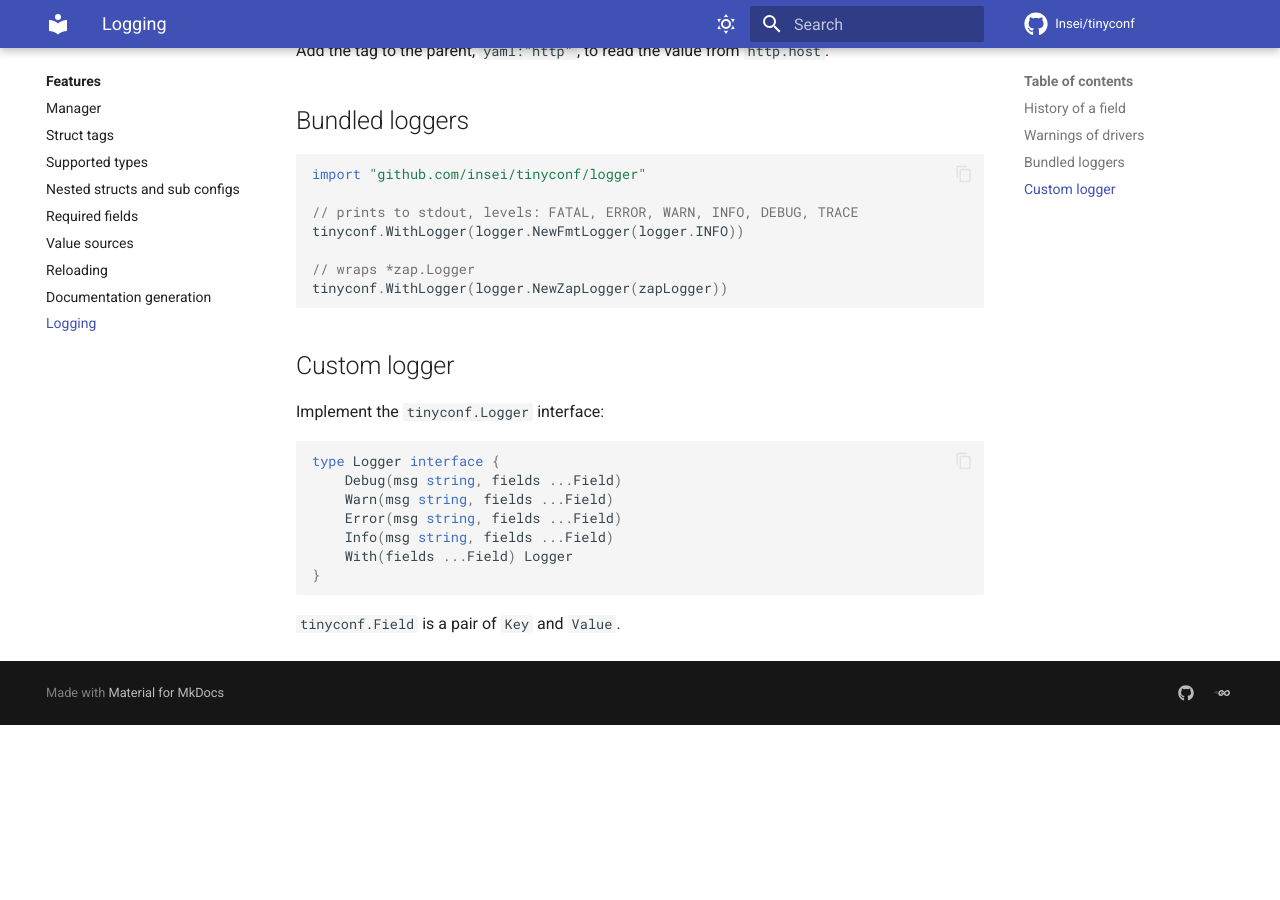
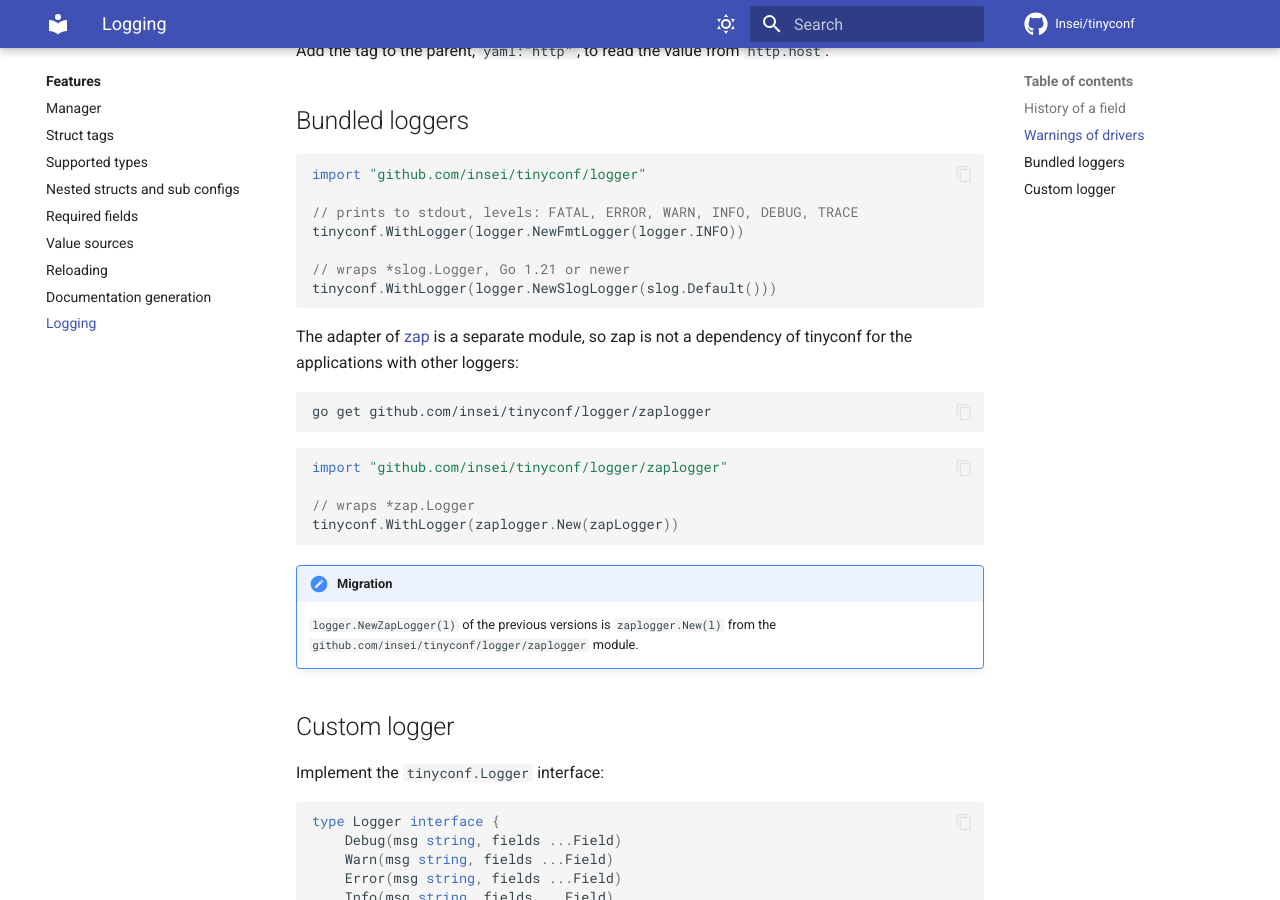
Before and after one commit to Insei/tinyconf, an MkDocs documentation site: the page built from docs/features/logging.md, in a window 1280 px wide and 900 px high, scrolled down 1987 px. Built offline with MkDocs 1.6.1 and Material for MkDocs 9.7.7, drawn with Linux system fonts in a browser that asks for light colours; comment, search, counter and statistics services are not loaded; before the commit the page ends 2712 px from its top, so only the background shows below that.

Commit message:
docs: describe slog and zap loggers and the migration from NewZapLogger
Signed-off-by: Dmitriy Aleksandrov <goodmobiledevices@gmail.com>

````diff
--- a/docs/features/logging.md
+++ b/docs/features/logging.md
@@ -69,9 +69,25 @@
 // prints to stdout, levels: FATAL, ERROR, WARN, INFO, DEBUG, TRACE
 tinyconf.WithLogger(logger.NewFmtLogger(logger.INFO))
 
+// wraps *slog.Logger, Go 1.21 or newer
+tinyconf.WithLogger(logger.NewSlogLogger(slog.Default()))
+```
+
+The adapter of [zap](https://github.com/uber-go/zap) is a separate module, so zap is not a dependency of tinyconf for the applications with other loggers:
+
+```bash
+go get github.com/insei/tinyconf/logger/zaplogger
+```
+
+```go
+import "github.com/insei/tinyconf/logger/zaplogger"
+
 // wraps *zap.Logger
-tinyconf.WithLogger(logger.NewZapLogger(zapLogger))
+tinyconf.WithLogger(zaplogger.New(zapLogger))
 ```
+
+!!! note "Migration"
+    `logger.NewZapLogger(l)` of the previous versions is `zaplogger.New(l)` from the `github.com/insei/tinyconf/logger/zaplogger` module.
 
 ## Custom logger
 
````
Also changed, not shown: Readme.md (+3 -0 lines).
